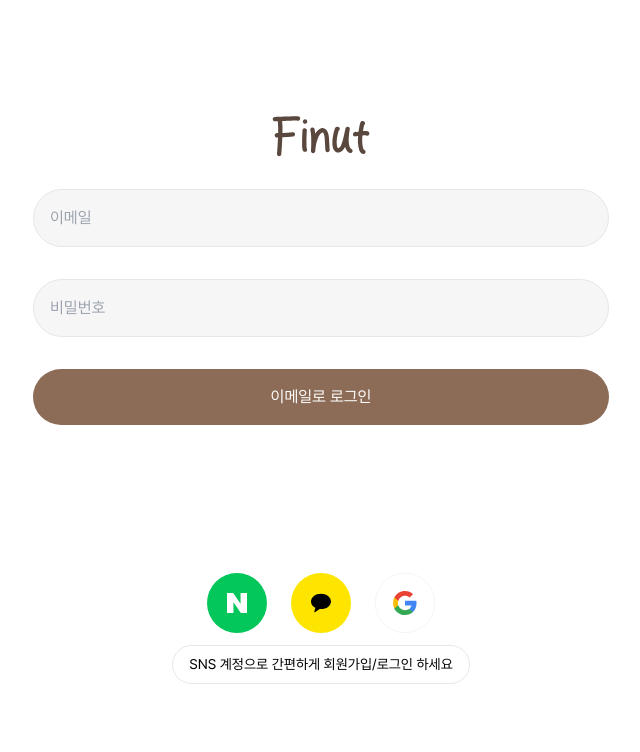
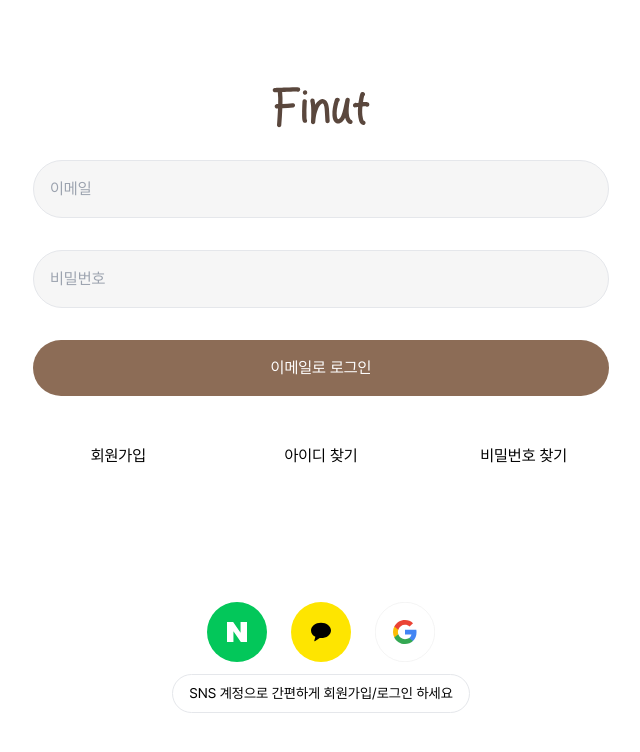
Before and after one commit to devocean-finut/Finut_FE, a Next.js app: page /sign-in in a window 1280 px wide. Shown: the top 752 px of the page, without its empty margins (319-959 px from the left). Built offline with nearby package versions, Linux system fonts and the light colour scheme.

Commit message:
Update sign-in : 회원가입, 아이디 찾기, 비밀번호 찾기 버튼 추가

```diff
--- a/app/sign-in/page.tsx
+++ b/app/sign-in/page.tsx
@@ -46,6 +46,11 @@ function Page() {
       >
         이메일로 로그인
       </Button>
+      <div className="flex gap-8 w-full">
+        <Button>회원가입</Button>
+        <Button>아이디 찾기</Button>
+        <Button>비밀번호 찾기</Button>
+      </div>
       <div className="flex flex-col items-center gap-3 my-auto">
         <div className="flex gap-6">
           <NaverButton />
```
